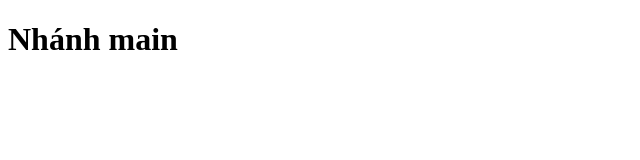
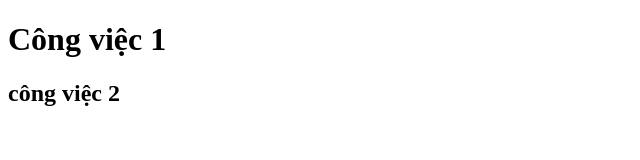
Before and after one commit to ThorfinnKarlsefni996/Duan55, a plain HTML site: page index.html in a window 1280 px wide. Shown: the whole page, without its empty margins (0-640 px from the left). Drawn offline with Linux system fonts and the light colour scheme.

Commit message:
sua doi lan 2

```diff
--- a/index.html
+++ b/index.html
@@ -6,6 +6,7 @@
     <title>Document</title>
   </head>
   <body>
-    <h1>Nhánh main</h1>
+    <h1>Công việc 1</h1>
+    <h2>công việc 2</h2>
   </body>
 </html>
```
